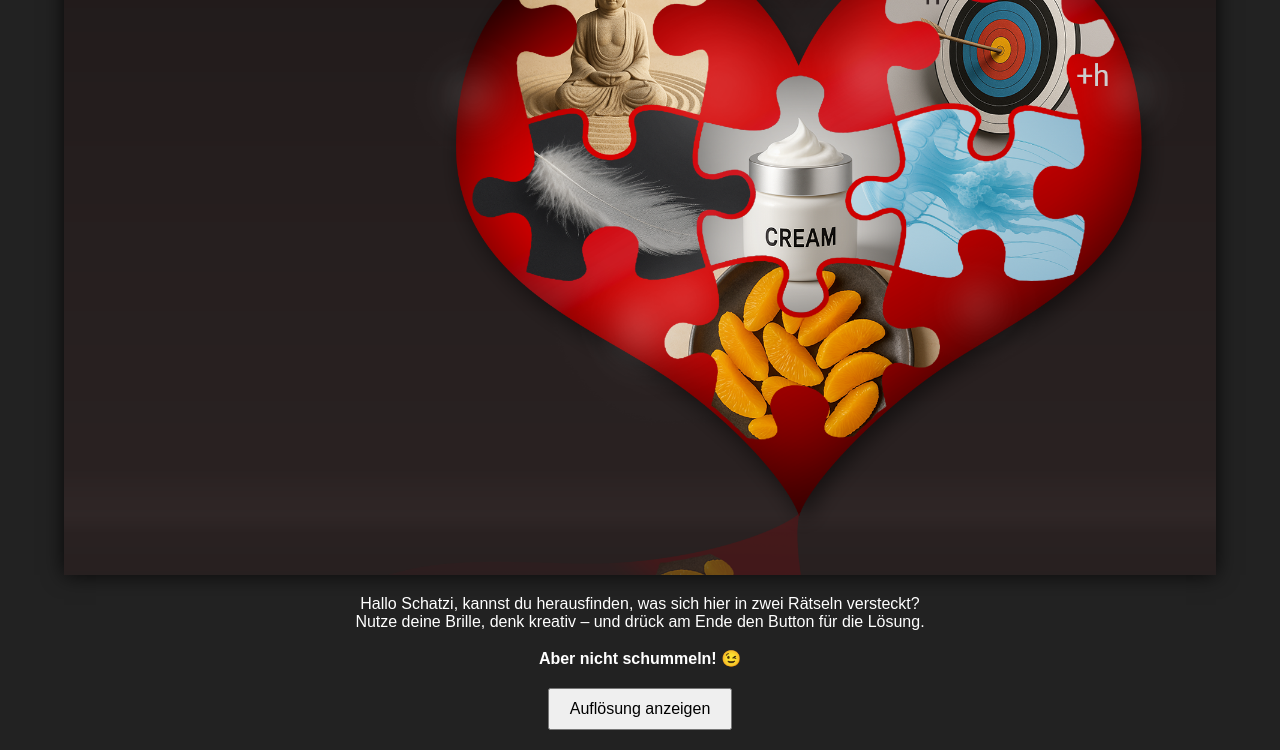
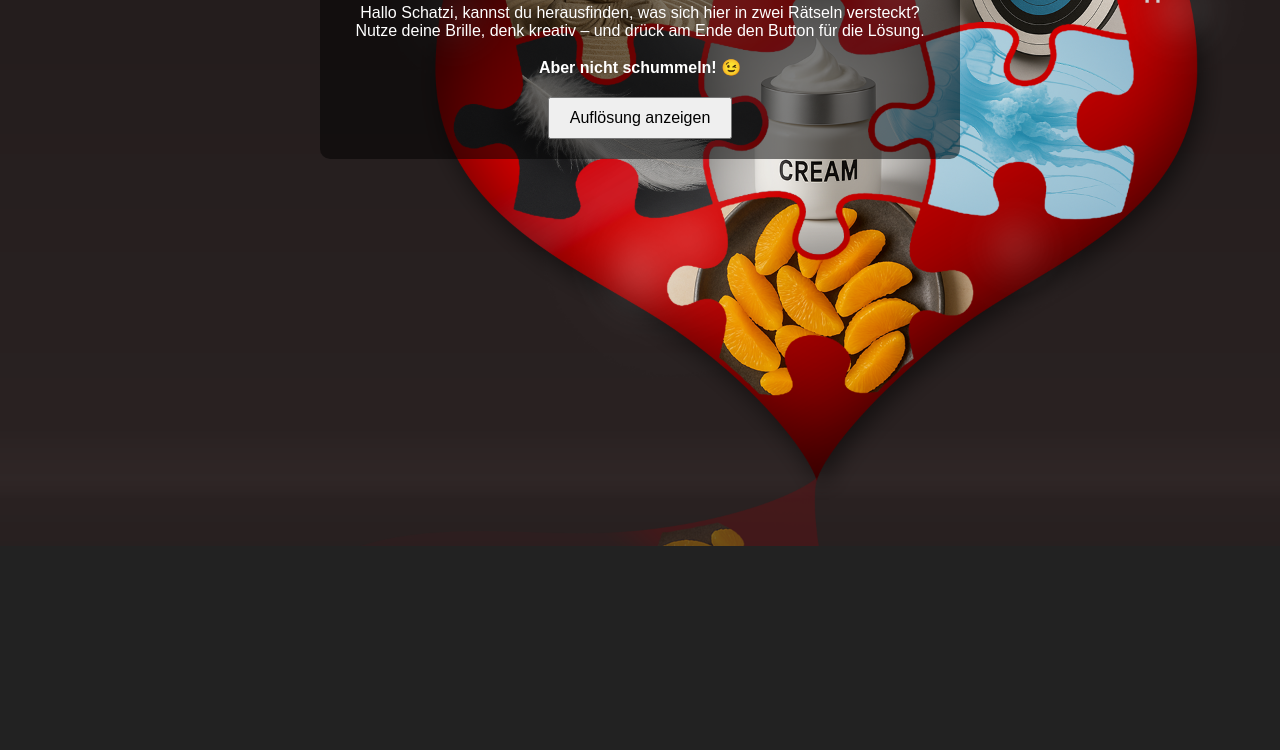
Before and after one commit to ellytaea/sven-geburtstag, a plain HTML site: page index.html in a window 1280 px wide. Shown: the part 174-924 px from the top of the page. After the commit the page ends 800 px from the top, so only its background shows below. Drawn offline with Linux system fonts and the light colour scheme.

Commit message:
Update index.html

```diff
--- a/index.html
+++ b/index.html
@@ -1,27 +1,74 @@
 <!DOCTYPE html>
 <html lang="de">
 <head>
-  <meta charset="UTF-8">
+  <meta charset="UTF-8" />
   <title>Geburtstagsrätsel für meinen Schatz Sven zum 50.</title>
   <style>
-    body { margin:0; padding:20px; background:#222; color:#fff; font-family:sans-serif;
-           display:flex; flex-direction:column; align-items:center; }
-    img { max-width:90vw; height:auto; box-shadow:0 0 20px rgba(0,0,0,0.8); }
-    .text { max-width:600px; margin-top:20px; text-align:center; }
-    button { margin-top:20px; padding:10px 20px; font-size:1rem; cursor:pointer; }
-    .lösung { display:none; max-width:600px; margin-top:20px;
-              padding:15px; background:#333; border-radius:5px; }
+    body {
+      margin: 0;
+      padding: 0;
+      background: #222;
+      font-family: sans-serif;
+      color: #fff;
+    }
+    .container {
+      position: relative;
+      text-align: center;
+      max-width: 100vw;
+    }
+    .container img {
+      width: 100%;
+      height: auto;
+      display: block;
+    }
+    .overlay {
+      position: absolute;
+      top: 10%;
+      left: 50%;
+      transform: translateX(-50%);
+      background: rgba(0, 0, 0, 0.5);
+      padding: 20px;
+      border-radius: 10px;
+      max-width: 90%;
+    }
+    .overlay h1 {
+      margin-top: 0;
+      font-size: 1.8em;
+    }
+    .overlay p {
+      margin: 10px 0;
+    }
+    button {
+      margin-top: 10px;
+      padding: 10px 20px;
+      font-size: 1em;
+      cursor: pointer;
+    }
+    .lösung {
+      display: none;
+      margin: 20px auto;
+      max-width: 600px;
+      text-align: center;
+      background: #333;
+      padding: 15px;
+      border-radius: 5px;
+    }
   </style>
 </head>
 <body>
-  <h1>🎁 Geburtstagsrätsel für meinen Schatz Sven zum 50.</h1>
-  <img src="HerzPuzzle.png" alt="Geburtstagsrebus">
-  <div class="text">
-    Hallo Schatzi, kannst du herausfinden, was sich hier in zwei Rätseln versteckt?<br>
-    Nutze deine Brille, denk kreativ – und drück am Ende den Button für die Lösung.<br><br>
-    <strong>Aber nicht schummeln! 😉</strong>
+  <div class="container">
+    <img src="HerzPuzzle.png" alt="Geburtstagsrebus">
+    <div class="overlay">
+      <h1>🎁 Geburtstagsrätsel für meinen Schatz Sven zum 50.</h1>
+      <p>
+        Hallo Schatzi, kannst du herausfinden, was sich hier in zwei Rätseln versteckt?<br>
+        Nutze deine Brille, denk kreativ – und drück am Ende den Button für die Lösung.<br><br>
+        <strong>Aber nicht schummeln! 😉</strong>
+      </p>
+      <button id="showBtn">Auflösung anzeigen</button>
+    </div>
   </div>
-  <button id="showBtn">Auflösung anzeigen</button>
+
   <div id="answer" class="lösung">
     <strong>1. Rätsel:</strong> ZENITH<br>
     <strong>2. Rätsel:</strong> FEINE SAHNE FISCHFILET 🎶
```
